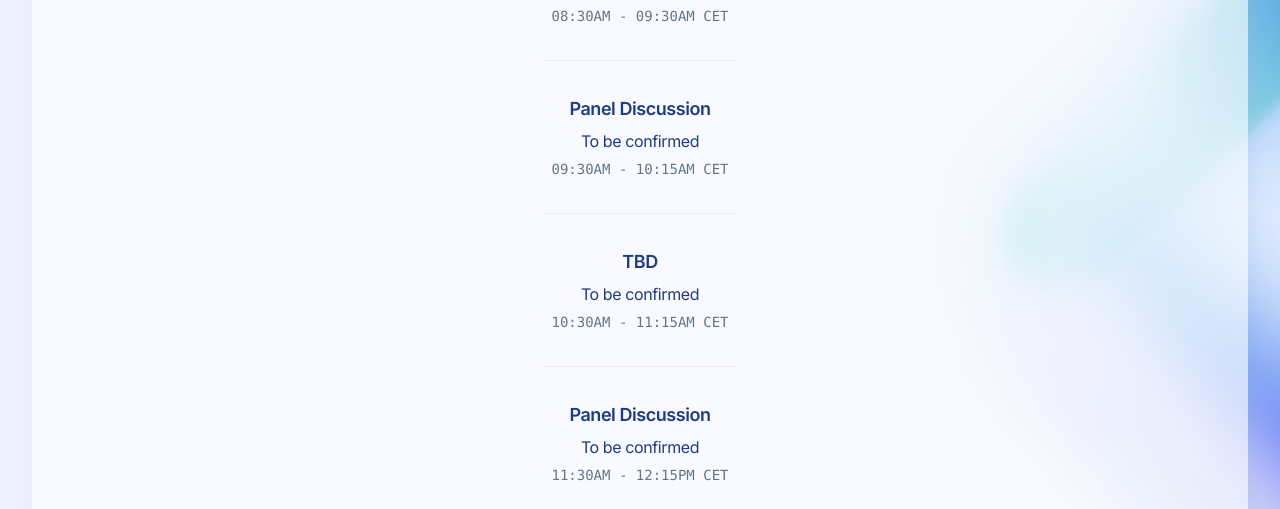
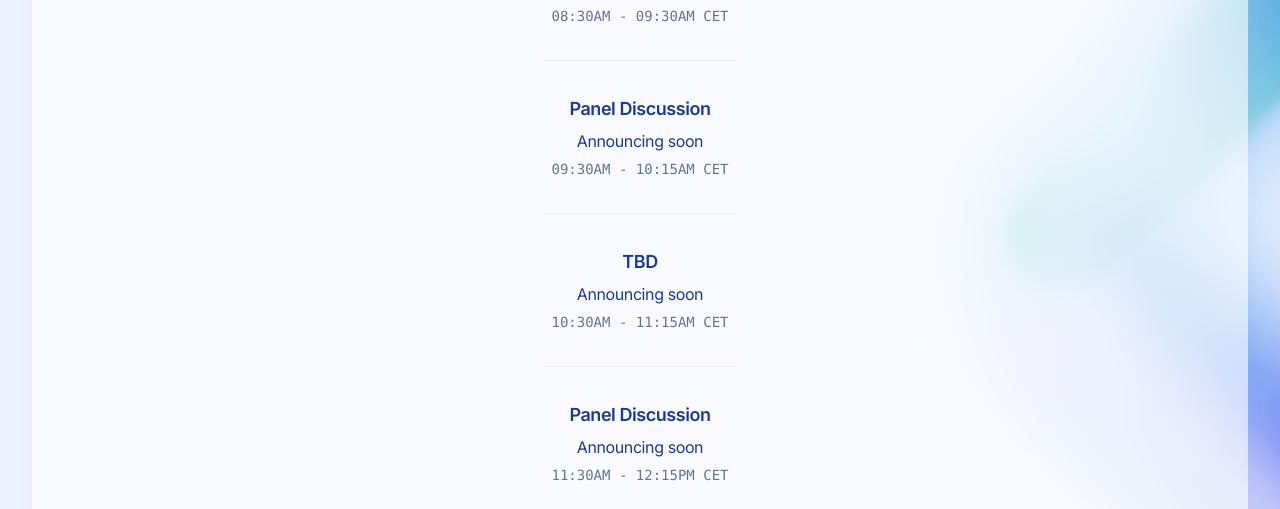
Before and after one commit to cyber-vc/cyber-vc.github.io, a Next.js app: page / in a window 1280 px wide. Shown: the part 2548-3057 px from the top of the page. Built offline with nearby package versions, Linux system fonts and the light colour scheme.

Commit message:
resolve some bugs

```diff
--- a/src/components/Hero.tsx
+++ b/src/components/Hero.tsx
@@ -25,7 +25,10 @@ export function Hero() {
               industry practitioners.
             </p>
           </div>
-          <Button href="#" className="mt-10 w-full sm:hidden">
+          <Button
+            href="https://lu.ma/eiozkwsu"
+            className="mt-10 w-full sm:hidden"
+          >
             Get your tickets
           </Button>
           <dl className="mt-10 grid grid-cols-2 gap-x-10 gap-y-6 sm:mt-16 sm:gap-x-16 sm:gap-y-10 sm:text-center lg:auto-cols-auto lg:grid-flow-col lg:grid-cols-none lg:justify-start lg:text-left">
--- a/src/components/Schedule.tsx
+++ b/src/components/Schedule.tsx
@@ -33,19 +33,19 @@ const schedule: Array<Day> = [
       },
       {
         name: 'Panel Discussion',
-        description: 'To be confirmed',
+        description: 'Announcing soon',
         start: '09:30AM',
         end: '10:15AM',
       },
       {
         name: 'TBD',
-        description: 'To be confirmed',
+        description: 'Announcing soon',
         start: '10:30AM',
         end: '11:15AM',
       },
       {
         name: 'Panel Discussion',
-        description: 'To be confirmed',
+        description: 'Announcing soon',
         start: '11:30AM',
         end: '12:15PM',
       },
```
